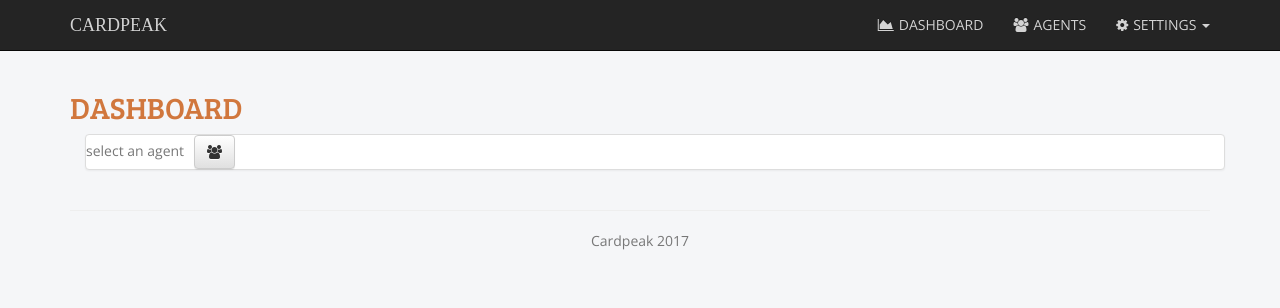
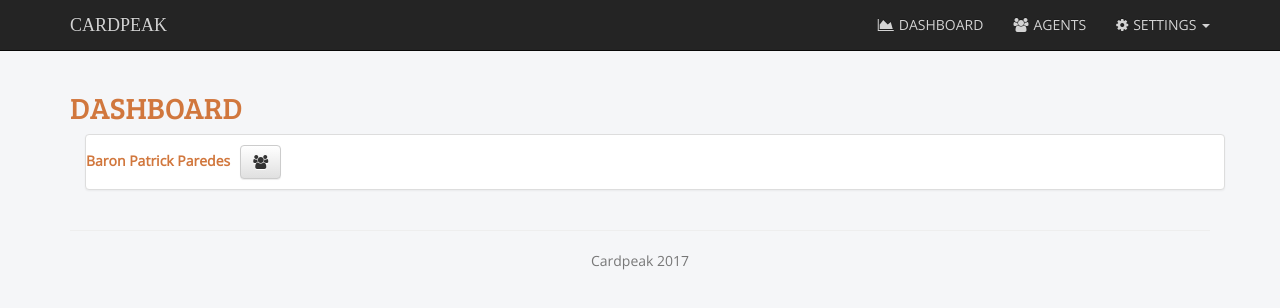
Before and after one commit to baronparedes/cardpeak, a React app in the folder CardPeak.UI.ClientApp/: page / in a window 1280 px wide. Shown: the top 308 px of the page. Built offline with nearby package versions, Linux system fonts and the light colour scheme; a web font is replaced by a local one.

Commit message:
added store

```diff
--- a/CardPeak.UI.ClientApp/package.json
+++ b/CardPeak.UI.ClientApp/package.json
@@ -12,7 +12,9 @@
     "@types/react-bootstrap": "0.0.52",
     "@types/react-dom": "^15.5.3",
     "@types/react-redux": "^5.0.4",
+    "@types/react-router": "^4.0.15",
     "@types/react-router-dom": "^4.0.7",
+    "@types/redux": "^3.6.0",
     "@types/redux-actions": "^1.2.8",
     "@types/redux-logger": "^3.0.1",
     "autoprefixer": "7.1.2",
@@ -39,6 +41,7 @@
     "react-bootstrap": "^0.31.2",
     "react-dom": "15.6.1",
     "react-redux": "^5.0.6",
+    "react-router": "^4.1.2",
     "react-router-dom": "4.1.2",
     "redux-action": "1.2.2",
     "redux-actions": "^2.2.1",
--- a/CardPeak.UI.ClientApp/src/components/layout/NavigationBar.tsx
+++ b/CardPeak.UI.ClientApp/src/components/layout/NavigationBar.tsx
@@ -2,7 +2,7 @@ import * as React from 'react'
 import { Nav, Navbar, NavItem, NavbarHeader, NavDropdown, MenuItem, NavbarBrand } from 'react-bootstrap'
 import { Link, NavLink, Route } from 'react-router-dom'
 
-export const NavLinkText = (props: { text: string, fa: string }) => {
+const NavLinkText = (props: { text: string, fa: string }) => {
     return (
         <span>
             <i className={"fa fa-nav " + props.fa} aria-hidden="true"></i>
--- /dev/null
+++ b/CardPeak.UI.ClientApp/src/components/views/dashboard/DashboardContainer.tsx
@@ -0,0 +1,53 @@
+import * as React from 'react'
+import * as DashboardActions from '../../../services/actions/dashboardActions'
+import { connect } from 'react-redux'
+import { Panel, Button } from 'react-bootstrap'
+import { RootState } from '../../../services/reducers'
+
+interface DashboardContainerProps {
+    selectedAgent?: CardPeak.Types.Agent;
+}
+
+const RenderAgentName = (props: { agent: CardPeak.Types.Agent }) => {
+    if (!!!props.agent) {
+        return (
+            <div>
+                <span className="text-muted spacer-right">Select an Agent</span>
+                <Button>
+                    <i className="fa fa-sm fa-users"></i>
+                </Button>
+            </div>
+        );
+    }
+    return (
+        <h5 className="spacer-right">
+            <span className="spacer-right">
+                {props.agent.firstName + " " + props.agent.lastName}
+            </span>
+            <Button>
+                <i className="fa fa-sm fa-users"></i>
+            </Button>
+        </h5>
+    );
+}
+
+class DashboardContainer extends React.Component<DashboardContainerProps, undefined>{
+    constructor(props: DashboardContainerProps) {
+        super(props);
+    }
+    render() {
+        return (
+            <div className="container">
+                <Panel>
+                    <RenderAgentName agent={this.props.selectedAgent} />
+                </Panel>
+            </div>
+        )
+    }
+}
+
+const mapStateToProps = (state: RootState):DashboardContainerProps  => ({
+    selectedAgent: state.dashboard.selectedAgent
+});
+
+export default connect(mapStateToProps)(DashboardContainer);
--- a/CardPeak.UI.ClientApp/src/components/views/dashboard/DashboardView.tsx
+++ b/CardPeak.UI.ClientApp/src/components/views/dashboard/DashboardView.tsx
@@ -1,27 +1,15 @@
 import * as React from 'react'
 import { Panel, Button } from 'react-bootstrap'
+import DashboardContainer from './DashboardContainer'
 
-interface DashboardViewProps {
-    selectedAgent: CardPeak.Types.Agent;
+
+const DashboardView: React.StatelessComponent<{}> = () => {
+    return (
+        <div>
+            <h2>Dashboard</h2>
+            <DashboardContainer />
+        </div>
+    )
 }
 
-export default class DashbaordView extends React.Component<DashboardViewProps, undefined> {
-    constructor(props: DashboardViewProps) {
-        super(props);
-    }
-    render() {
-        return (
-            <div>
-                <h2>Dashboard</h2>
-                <div className="container">
-                    <Panel>
-                        {this.props.selectedAgent ? "" : <span className="text-muted spacer-right">select an agent</span>}
-                        <Button>
-                            <i className="fa fa-sm fa-users"></i>
-                        </Button>
-                    </Panel>
-                </div>
-            </div>
-        )
-    }
-}
+export default DashboardView;
--- a/CardPeak.UI.ClientApp/src/index.tsx
+++ b/CardPeak.UI.ClientApp/src/index.tsx
@@ -1,6 +1,9 @@
 import * as React from "react";
 import * as ReactDOM from "react-dom";
 import { AppRouter } from './components/AppRouter'
+import { Provider } from 'react-redux'
+import { store } from './store'
+
 
 import 'font-awesome/css/font-awesome.css'
 import 'bootstrap/dist/css/bootstrap.css'
@@ -9,6 +12,8 @@ import 'bootstrap/dist/css/bootstrap-theme.css'
 import './styles/main.less'
 
 ReactDOM.render(
-    <AppRouter />,
+    <Provider store={store}>
+        <AppRouter />
+    </Provider>,
     document.getElementById("root")
 );
--- a/CardPeak.UI.ClientApp/src/services/reducers/dashboardReducer.ts
+++ b/CardPeak.UI.ClientApp/src/services/reducers/dashboardReducer.ts
@@ -2,7 +2,14 @@ import { handleActions } from 'redux-actions';
 import { AGENT_ACTIONS } from '../../constants/actions'
 
 const initialState: CardPeak.Models.DashboardModel = {
-    selectedAgent: null
+    selectedAgent: {
+        agentId: 2,
+        firstName: "Baron Patrick",
+        middleName: "Tablan",
+        lastName: "Paredes",
+        gender: "M",
+        email: "baronp@magenic.com"
+    }
 };
 
 export default handleActions<CardPeak.Models.DashboardModel>({
@@ -14,8 +21,7 @@ export default handleActions<CardPeak.Models.DashboardModel>({
                 middleName: "Tablan",
                 lastName: "Paredes",
                 gender: "M",
-                email: "baronp@magenic.com",
-                birthDate: "09/01/1986"
+                email: "baronp@magenic.com"
             },
             ...action.payload,
             ...state
--- /dev/null
+++ b/CardPeak.UI.ClientApp/src/store.ts
@@ -0,0 +1,6 @@
+import { createStore, Store, applyMiddleware } from 'redux'
+import { logger } from 'redux-logger'
+import reducers, { RootState } from './services/reducers'
+
+const middleware = applyMiddleware(logger);
+export const store: Store<RootState> = createStore(reducers, middleware);
--- a/CardPeak.UI.ClientApp/src/styles/main.less
+++ b/CardPeak.UI.ClientApp/src/styles/main.less
@@ -13,6 +13,11 @@ body {
 h1, h2, h3 {
     color: @header-font-color;
     .header-font;
+}
+
+h4, h5, h6 {
+    color: @header-font-color;
+    font-weight: bold;
 }
 
 .btn-default {
--- a/CardPeak.UI.ClientApp/src/types/agent.d.ts
+++ b/CardPeak.UI.ClientApp/src/types/agent.d.ts
@@ -5,7 +5,7 @@ declare module CardPeak.Types {
         public middleName: string;
         public lastName: string;
         public gender: string;
-        public birthDate: Date;
+        public birthDate?: Date;
         public email: string;
     }
 }
--- a/CardPeak.UI.ClientApp/src/types/models.d.ts
+++ b/CardPeak.UI.ClientApp/src/types/models.d.ts
@@ -1,5 +1,5 @@
 declare module CardPeak.Models {
     export interface DashboardModel {
-        selectedAgent: CardPeak.Types.Agent
+        selectedAgent?: CardPeak.Types.Agent
     }
 }
--- a/CardPeak.UI.ClientApp/tsconfig.json
+++ b/CardPeak.UI.ClientApp/tsconfig.json
@@ -6,7 +6,8 @@
     "noImplicitAny": true,
     "module": "commonjs",
     "target": "es5",
-    "jsx": "react"
+    "jsx": "react",
+    "removeComments": true
   },
   "exclude": [
     "node_modules",
```
Also changed, not shown: 1 other file (tests, documents, lock files or other folders).
